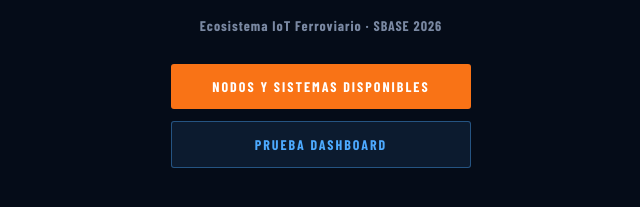
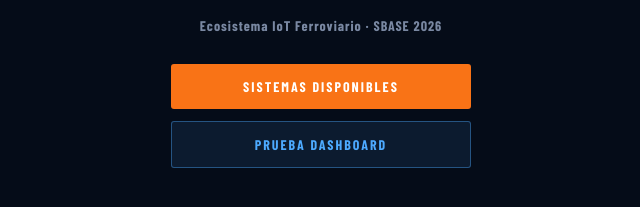
Before and after one commit to salaincs/SUBTES_INFO, a website: page index.html in a window 1280 px wide. Shown: the part 419-626 px from the top of the page, 319-959 px from the left. Drawn offline with nearby package versions, Linux system fonts and the light colour scheme; a web font is replaced by a local one.

Commit message:
Update index.html

```diff
--- a/index.html
+++ b/index.html
@@ -29,7 +29,7 @@
   <h1>SalaIncs</h1>
   <p>Ecosistema IoT Ferroviario · SBASE 2026</p>
   <div class="links">
-    <a href="presentation.html" class="a-slides">Nodos y sistemas disponibles</a>
+    <a href="presentation.html" class="a-slides">sistemas disponibles</a>
     <a href="dashboard.html" class="a-dash">Prueba Dashboard</a>
   </div>
 </body>
```
